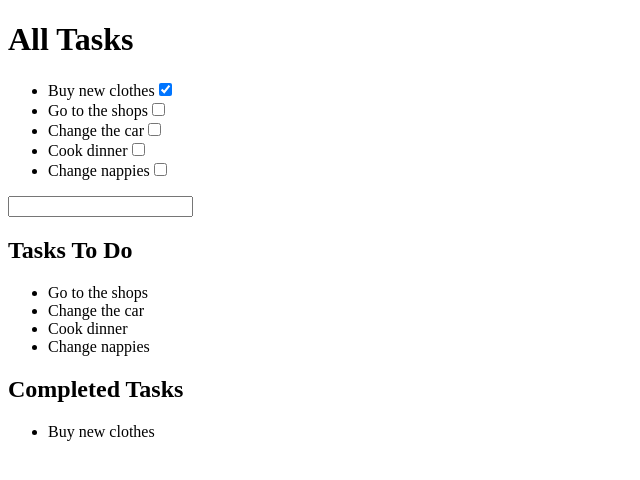
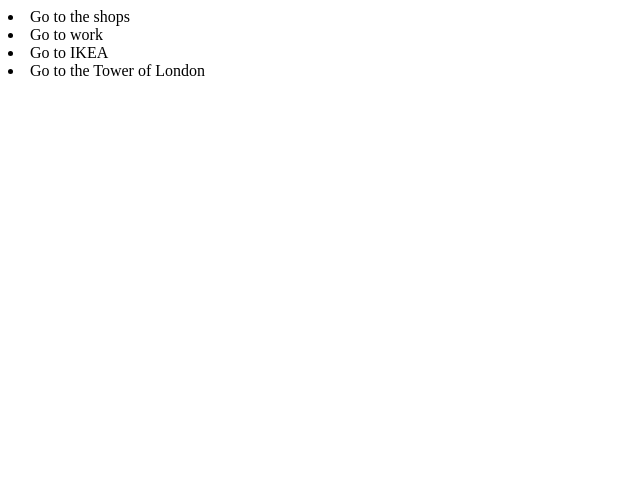
Before and after one commit to ggwc82/laracasts_vue1, a plain HTML site: page index.html in a window 1280 px wide. Shown: the whole page, without its empty margins (0-640 px from the left). Drawn offline with nearby package versions, Linux system fonts and the light colour scheme.

Commit message:
created vue component containing template with task list in main.js

```diff
--- a/index.html
+++ b/index.html
@@ -6,52 +6,12 @@
 <body>
   <div id="root">
 
-    <h1>All Tasks</h1>
-      <ul>
-        <li v-for="task in tasks">{{ task.description }}<input type="checkbox" v-model="task.completed" ></li>
-      </ul>
-      <input type="text" v-model="newTask" @keyup.enter="addTask">
-    <h2>Tasks To Do</h2>
-      <ul>
-        <li v-for="task in tasks" v-if="!task.completed" v-text="task.description"></li>
-      </ul>
-
-    <h2>Completed Tasks</h2>
-      <ul>
-        <li v-for="task in tasks" v-if="task.completed" v-text="task.description"></li>
-      </ul>
+    <task-list></task-list>
 
   </div>
 
   <script src="https://cdnjs.cloudflare.com/ajax/libs/vue/2.5.13/vue.js"></script>
 
-  <script>
-
-
-    let app = new Vue({
-      el: '#root',
-      data: {
-        newTask: "",
-        tasks: [
-          {description: "Buy new clothes", completed: true },
-          {description: "Go to the shops", completed: false },
-          {description: "Change the car", completed: false },
-          {description: "Cook dinner", completed: false },
-          {description: "Change nappies", completed: false },
-        ]
-      },
-      methods: {
-        addTask() {
-          this.tasks.push({description: this.newTask, completed: false});
-          this.newTask = "";
-        }
-      },
-
-      computed: {
-
-      }
-    });
-
-  </script>
+  <script src="main.js"></script>
 </body>
 </html>
--- /dev/null
+++ b/main.js
@@ -0,0 +1,31 @@
+Vue.component('task-list', {
+	template: `
+		<div>
+			<task v-for="task in tasks">{{ task.task }}</task>
+		</div>
+	`,
+
+	data() {
+		return {
+			tasks: [
+				{ task: 'Go to the shops', completed: true },
+				{ task: 'Go to work', completed: false },
+				{ task: 'Go to IKEA', completed: true },
+				{ task: 'Go to the Tower of London', completed: false },
+			]
+		}
+	}
+})
+
+
+Vue.component('task', {
+
+	template: '<li><slot></slot></li>'
+
+});
+
+new Vue({
+
+	el: '#root'
+
+});
```
